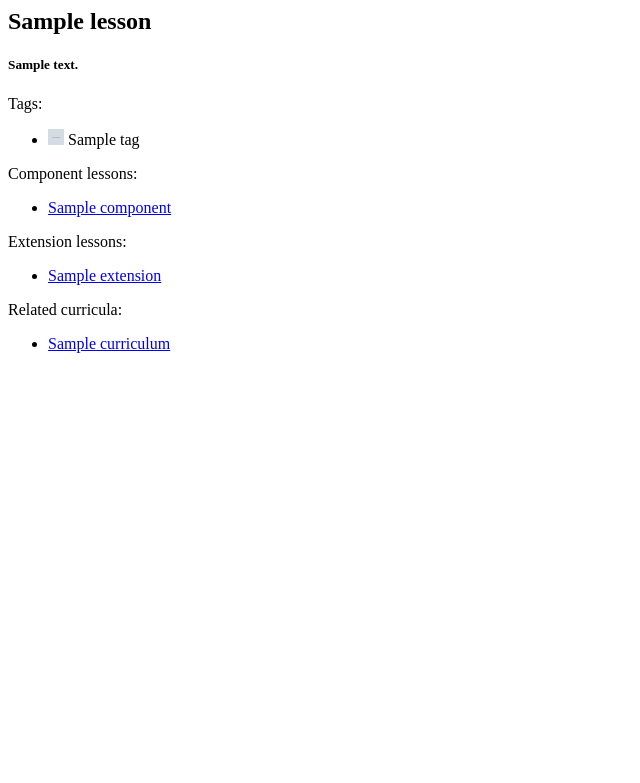
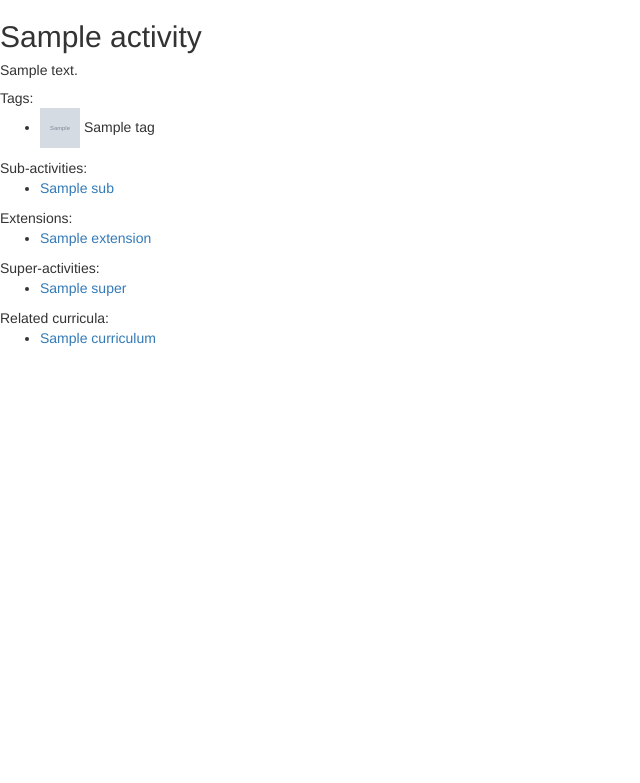
Before and after one commit to tsaltas/PowerUpTA-LMS, a Django app: template lms/lessons/templates/activities/detail.html in a window 1280 px wide. Shown: the top 783 px of the page, without its empty margins (0-640 px from the left). Run offline with Django 3.2, Linux system fonts and the light colour scheme; tables that the repository leaves empty hold one stand-in row (values such as "Sample post"); the template is opened without the code that fills it: values that come from a table or form of the project are taken from there, most other values are stand-ins (such as "Sample title", 1, 10 or a date in 2020); grey boxes marked "Sample" are stand-in pictures; some libraries are stand-ins or nearby versions.

Commit message:
implemented views for activities model

```diff
--- a/lms/lessons/forms.py
+++ b/lms/lessons/forms.py
@@ -6,6 +6,7 @@ class ActivityForm(ModelForm):
 	class Meta:
 		model = Activity
 		fields = '__all__'
+		exclude = ['relationships']
 
 # New curriculum form
 class CurriculumForm(ModelForm):
--- a/lms/lessons/models.py
+++ b/lms/lessons/models.py
@@ -66,6 +66,7 @@ class Activity(models.Model):
 		('OFF', 'Offline'),
 		('ONL', 'Online'),
 		('DIS', 'Discussion'),
+		('EXT', 'Extension'),
 	)
 
 	# REQUIRED
@@ -187,8 +188,8 @@ class ActivityRelationship(models.Model):
 	)
 	# ALL REQUIRED
 	rel_type = models.CharField(max_length=3, choices=RELATIONSHIP_TYPES, verbose_name="Relationship Type")
-	from_activity = models.ForeignKey(Activity, related_name='relationships_to')
-	to_activity = models.ForeignKey(Activity, related_name='relationships_from')
+	from_activity = models.ForeignKey(Activity, related_name='relationships_from')
+	to_activity = models.ForeignKey(Activity, related_name='relationships_to')
 
 	class Meta:
 		unique_together = ('from_activity', 'to_activity')
--- a/lms/lessons/templates/activities/add_lesson.html
+++ b/lms/lessons/templates/activities/add_activity.html
@@ -1,9 +1,9 @@
 {% extends 'lessons_base.html' %}
 
 {% block content %}
-<h1>Add a Lesson</h1>
+<h1>Add an Activity</h1>
 
-<form class="form-inline" id="lesson_form" method="post" action="/lessons/new/">
+<form class="form-inline" id="activity_form" method="post" action="/lessons/activities/new/" enctype="multipart/form-data">
     {% csrf_token %}
 
     {% for field in form.visible_fields %}
@@ -16,6 +16,6 @@
 	</fieldset>
     {% endfor %}
 
-    <input type="submit" name="submit" value="Create Lesson" />
+    <input type="submit" name="submit" value="Create Activity" />
 </form>
 {% endblock content %}
--- a/lms/lessons/templates/activities/detail.html
+++ b/lms/lessons/templates/activities/detail.html
@@ -1,37 +1,53 @@
-<h2>{{ lesson.name }}</h2>
-<h5>{{ lesson.description }}</h5>
+{% extends 'lessons_base.html' %}
+
+{% block content %}
+
+<h2>{{ activity.name }}</h2>
+<h5>{{ activity.description }}</h5>
 
 Tags:
 {% if tags %}
     <ul>
     {% for tag in tags %}
-        <li> <img src="{{ tag.logo.url }}" height="16" width="16"> {{ tag.name }} </li>
+        <li> <img src="{{ tag.logo.url }}" height="40" width="40"> {{ tag.name }} </li>
     {% endfor %}
     </ul>
 {% else %}
-    <p>No tags for this lesson.</p>
+    <p>No tags for this activity.</p>
 {% endif %}
 
-Component lessons:
-{% if components %}
+{% if activity.category != "EXT" %}
+    Sub-activities:
+    {% if subs %}
         <ul>
-    {% for component in components %}
-        <li><a href="{% url 'lessons:lesson-detail' component.id %}">{{ component.name }}</a></li>
+        {% for sub in subs %}
+            <li><a href="{% url 'lessons:activity-detail' sub.id %}">{{ sub.name }}</a></li>
         {% endfor %}
         </ul>
     {% else %}
-    <p>No component lessons are available.</p>
+        <p>No sub-activities are available.</p>
     {% endif %}
 
-Extension lessons:
+    Extensions:
     {% if extensions %}
         <ul>
         {% for extension in extensions %}
-        <li><a href="{% url 'lessons:lesson-detail' extension.id %}">{{ extension.name }}</a></li>
+            <li><a href="{% url 'lessons:activity-detail' extension.id %}">{{ extension.name }}</a></li>
         {% endfor %}
         </ul>
     {% else %}
-    <p>No extension lessons are available.</p>
+        <p>No extensions are available.</p>
+    {% endif %}
+
+    Super-activities:
+    {% if supers %}
+        <ul>
+        {% for super in supers %}
+            <li><a href="{% url 'lessons:activity-detail' super.id %}">{{ super.name }}</a></li>
+        {% endfor %}
+        </ul>
+    {% else %}
+        <p>No super-activities are available.</p>
     {% endif %}
 
     Related curricula:
@@ -44,3 +60,6 @@ Related curricula:
     {% else %}
         <p>No related curricula are available.</p>
     {% endif %}
+{% endif %}
+
+{% endblock content %}
--- a/lms/lessons/urls.py
+++ b/lms/lessons/urls.py
@@ -4,7 +4,7 @@ from lessons import views
 
 urlpatterns = patterns('',
 	# ex: lessons/activities/
-	url(r'^actvities$', views.ActivitiesIndexView.as_view(), name='activities'),
+	url(r'^activities/$', views.ActivitiesIndexView.as_view(), name='activities'),
 	# ex: /lessons/activities/5/
 	# note: pk stands for primary key
 	url(r'^activities/(?P<pk>\d+)/$', views.ActivityDetailView.as_view(), name='activity-detail'),
```
Also changed, not shown: lms/lessons/templates/activities/index.html (+12 -6 lines), lms/lessons/views.py (+26 -23 lines), lms/lessons/migrations/0013_auto_20150129_1842.py (added). Lines whose indentation alone changed are shown as unchanged.
